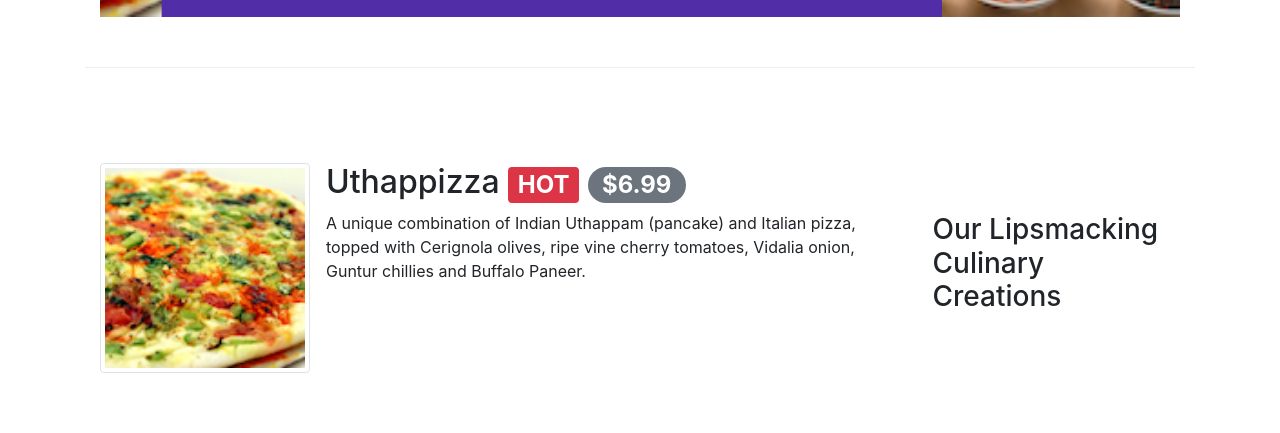
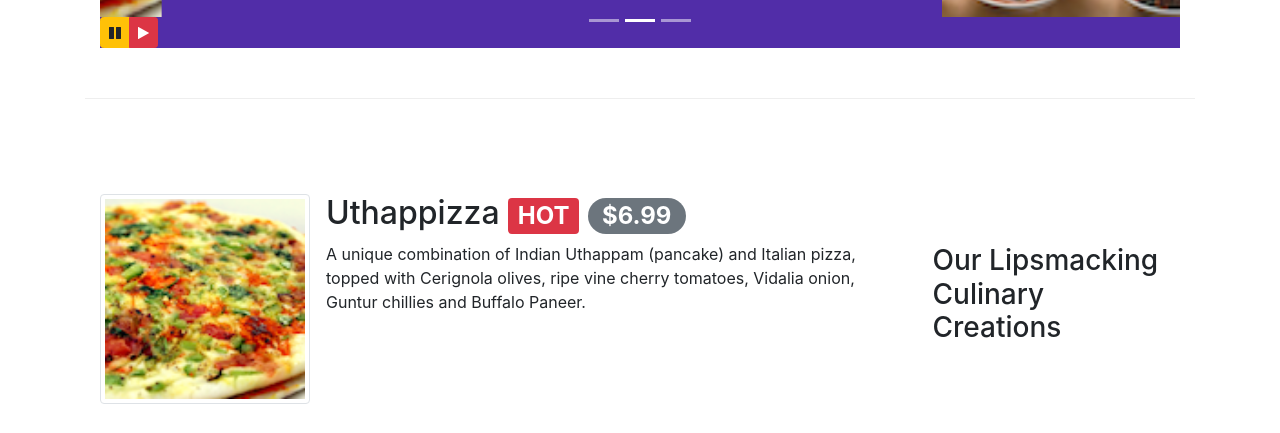
Before and after one commit to codershona/restaurant_site, a website: page index.html in a window 1280 px wide. Shown: the part 667-1100 px from the top of the page. Drawn offline with nearby package versions, Linux system fonts and the light colour scheme.

Commit message:
Adding the Carousel Control Buttons

```diff
--- a/index.html
+++ b/index.html
@@ -320,7 +320,26 @@
                         <span class="carousel-control-next-icon"></span>
                     </a>
 
+       <div class="btn-group" id="carouselButton">
+          <button class="btn btn-warning btn-sm" id="carousel-pause">
 
+            <span class="fa fa-pause">
+
+            </span>
+
+          </button>
+
+           <button class="btn btn-danger btn-sm" id="carousel-play">
+
+            <span class="fa fa-play">
+
+            </span>
+
+          </button>
+
+
+
+       </div>
 
           </div>
 
```
